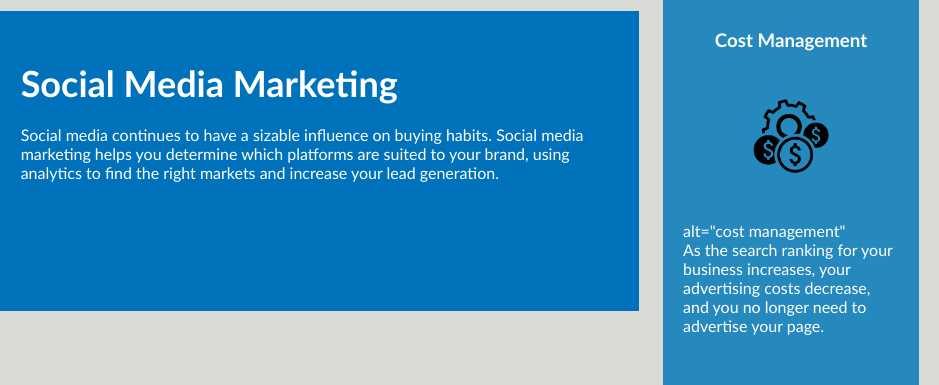
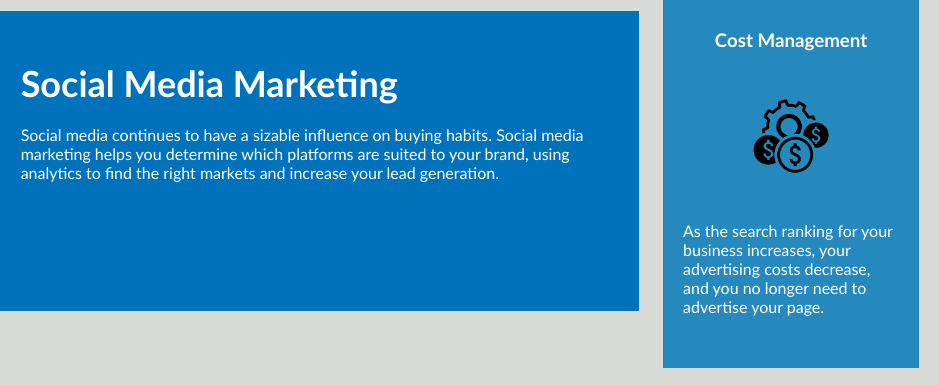
Before and after one commit to chorvick/homework-1, a plain HTML site: page Develop/index.html in a window 1280 px wide. Shown: the part 1551-1936 px from the top of the page, 341-1280 px from the left. Drawn offline with Linux system fonts and the light colour scheme.

Commit message:
found typo in html file

```diff
--- a/Develop/index.html
+++ b/Develop/index.html
@@ -65,7 +65,7 @@
         </div>
         <div class="benefit-cost">
             <h3>Cost Management</h3>
-            <img src="./assets/images/cost-management.png"> alt="cost management"</img>
+            <img src="./assets/images/cost-management.png" alt="cost management"/></img>
             <p>
                 As the search ranking for your business increases, your advertising costs decrease, and you no longer need to advertise your page.
             </p>
```
